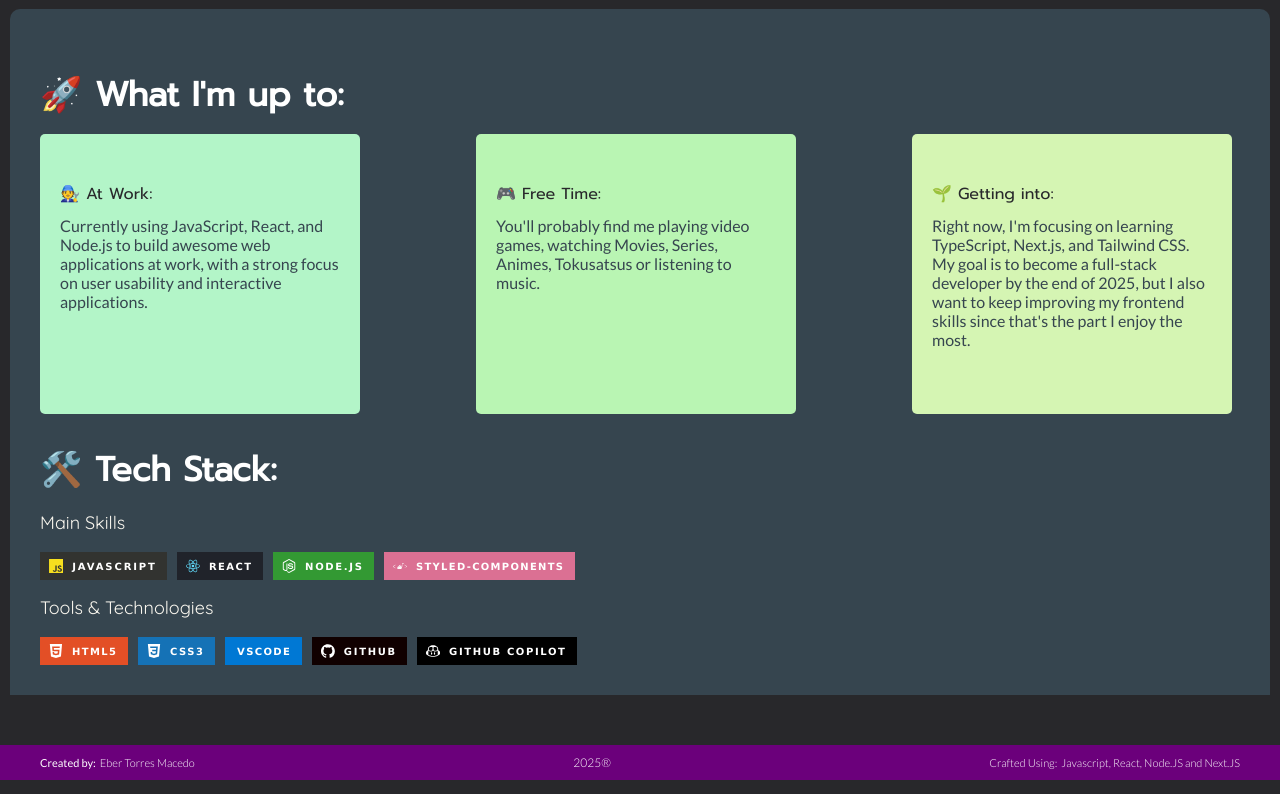
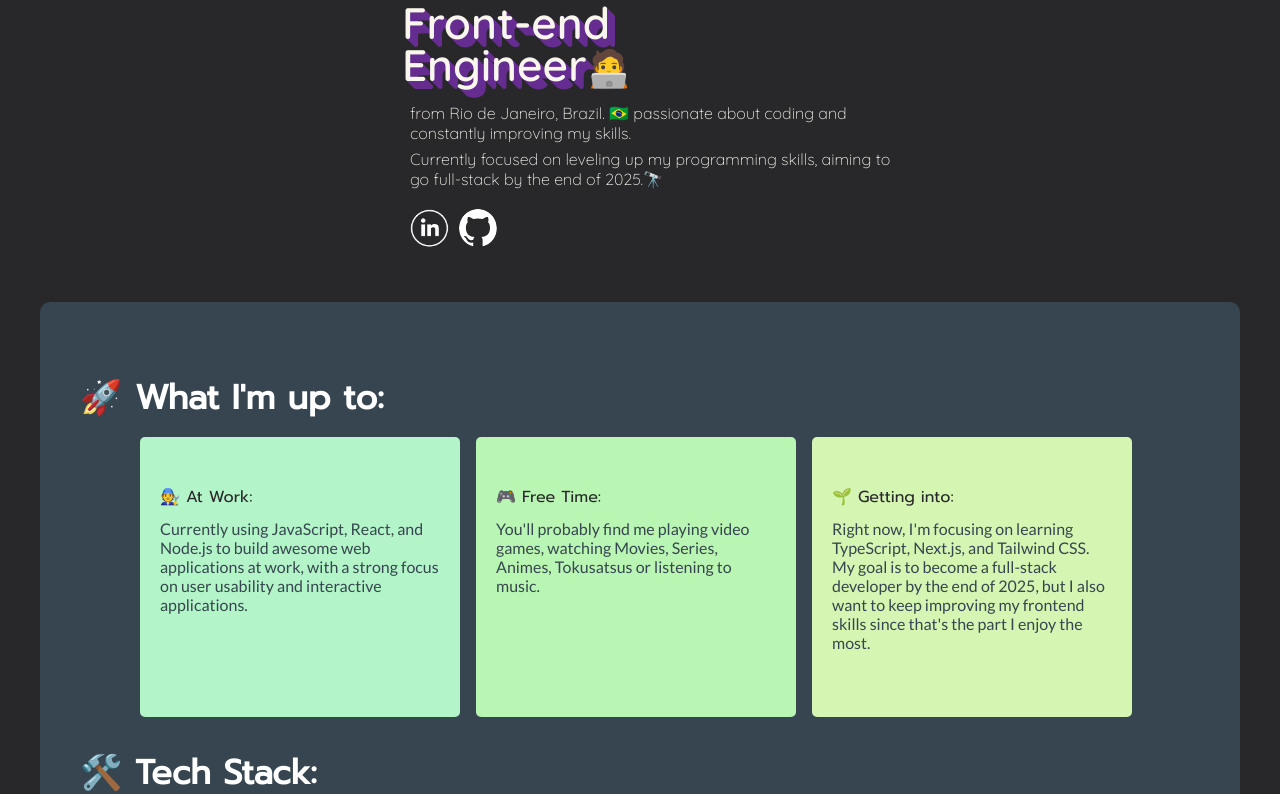
Before and after one commit to ebertm777/epic-profile-site, a Next.js app: page / in a window 1280 px wide. Shown: the part 646-1440 px from the top of the page. Built offline with nearby package versions, Linux system fonts and the light colour scheme.

Commit message:
more mobile fixes

```diff
--- a/app/Components/Bio/styles.js
+++ b/app/Components/Bio/styles.js
@@ -35,7 +35,6 @@ export const Container = styled.div`
   @media (max-width: 1379px) {
     justify-content: center;
   }
-
 `;
 
 export const BioPresentation = styled.div`
@@ -130,7 +129,6 @@ export const ProfilePic = styled.img.attrs({
   border-top-left-radius: 150px;
   border-bottom-right-radius: 123px;
   object-fit: cover;
-
   outline: 2px solid #662d91;
   transition: all 100ms ease;
   margin: 20px;
@@ -143,7 +141,11 @@ export const ProfilePic = styled.img.attrs({
     margin: 0px 0px 20px 0px;
   }
 
-  @media (max-width: 1379px) {
+  @media (max-width: 699px) {
+    border-top-right-radius: 150px;
+    border-bottom-left-radius: 123px;
+    border-top-left-radius: 0px;
+    border-bottom-right-radius: 0px;
   }
 `;
 
--- a/app/Components/Footer/Footer.jsx
+++ b/app/Components/Footer/Footer.jsx
@@ -11,7 +11,7 @@ export default function Footer() {
         </S.Creation>
         <S.Year>2025®</S.Year>
         <S.Creation>
-          <S.Used>Crafted Using:</S.Used>
+          {/* <S.Used>Using:</S.Used> */}
           <S.MadeWith>
             Javascript, React, Node.JS and Next.JS
           </S.MadeWith>
--- a/app/Components/Footer/styles.js
+++ b/app/Components/Footer/styles.js
@@ -37,6 +37,7 @@ export const FooterContent = styled.div`
   align-items: center;
   width: 100%;
   max-width: 1200px;
+  padding: 0px 12px 0px 12px;
 `;
 
 export const Creation = styled.div`
--- a/app/Components/Stack/styles.js
+++ b/app/Components/Stack/styles.js
@@ -10,9 +10,9 @@ export const Container = styled.div`
   border-top-left-radius: 10px;
   border-top-right-radius: 10px;
   transition: all 100ms ease;
-  /* padding: 0px 80px 80px 80px; */
-  padding: calc(10px + 1.5625vw);
+  padding: calc(20px + 1.5625vw);
   flex-direction: column;
+  align-items: center;
 
   &:hover {
     outline: 4px solid #662d91;
@@ -22,9 +22,10 @@ export const Container = styled.div`
 export const CardGroup = styled.div`
   display: flex;
   flex-direction: row;
-  width: 100%;
-  justify-content: space-between;
   flex-wrap: wrap;
+  width: 90%;
+  justify-content: space-around;
+
 
   #card-0 {
     background-color: #b3f5c8;
@@ -58,6 +59,7 @@ export const Title = styled.h1`
   font-family: "Prompt";
   font-size: 34px;
   margin: 30px 0px 0px 0px;
+  align-self: flex-start;
 `;
 
 export const EmojiCall = styled.p`
@@ -85,6 +87,7 @@ export const SmallTitle = styled.p`
   font-weight: 400;
   margin-left: 0px;
   font-size: 18px;
+  align-self: flex-start;
 `;
 
 export const MainSkills = styled.div`
--- a/app/Main/styles.js
+++ b/app/Main/styles.js
@@ -3,8 +3,8 @@ import styled from "styled-components";
 export const Container = styled.div`
   display: flex;
   flex-direction: column;
-  /* padding: 0px 120px 0px 120px; */
-
+  padding: 0px 5em 0px 5em;
+  /* padding: calc(20px + 1.5625vw); */
 `;
 
 export const PersonalContainer = styled.div`
```
